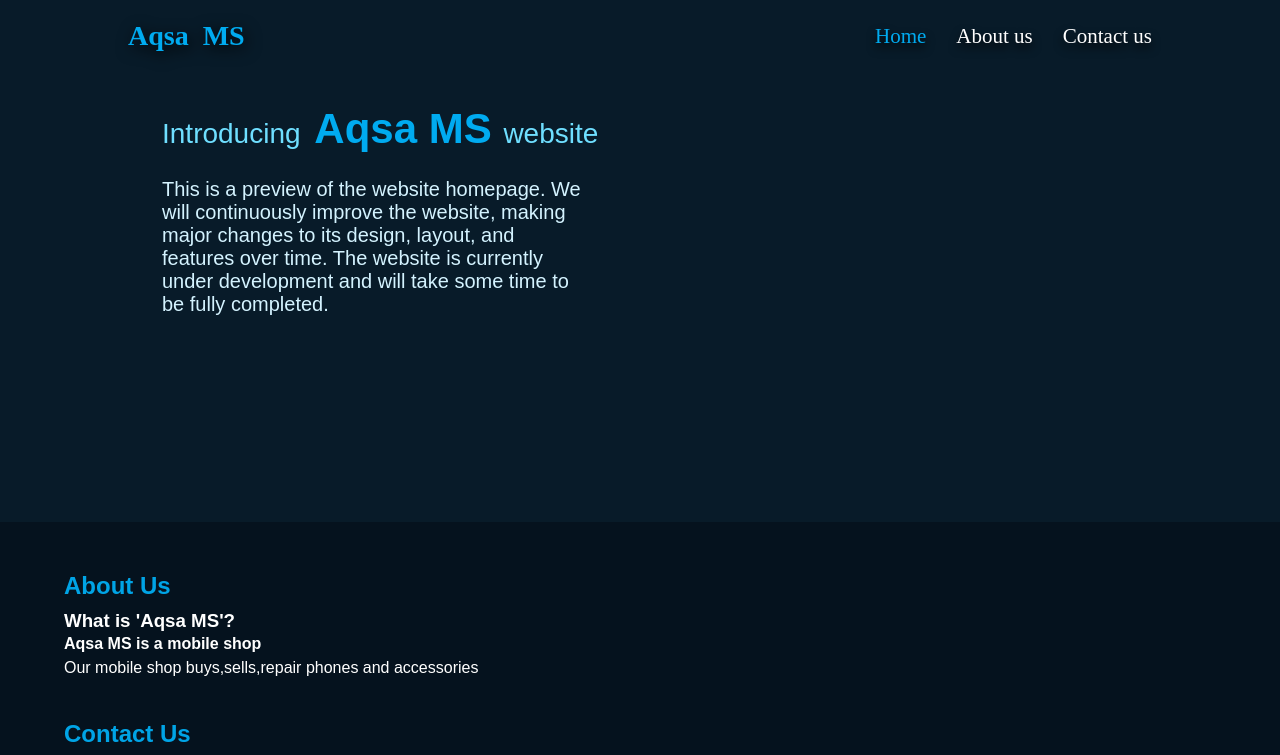
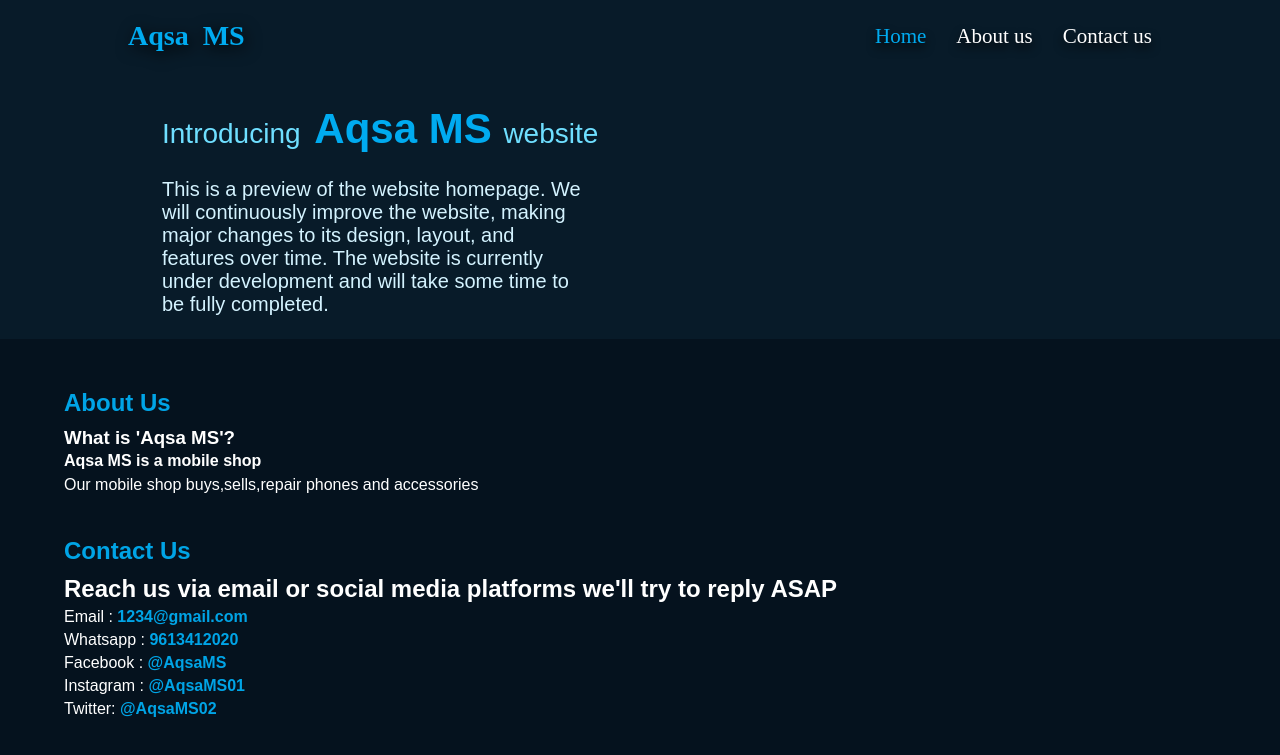
Before and after one commit to mzsking/my-ecommerce-homepage, a plain HTML site: page index.html in a window 1280 px wide. Shown: the top 755 px of the page. Drawn offline with Linux system fonts and the light colour scheme.

Commit message:
Update index.html

```diff
--- a/index.html
+++ b/index.html
@@ -68,9 +68,9 @@
 
         .section-1 {
             max-width: 90vw;
-            min-height: 55svh;
+            max-height: 55vh;
             margin: 0 auto;
-            padding-bottom: 40px
+            padding-bottom: 23px
         }
 
         .section-1 .introduction {
```
